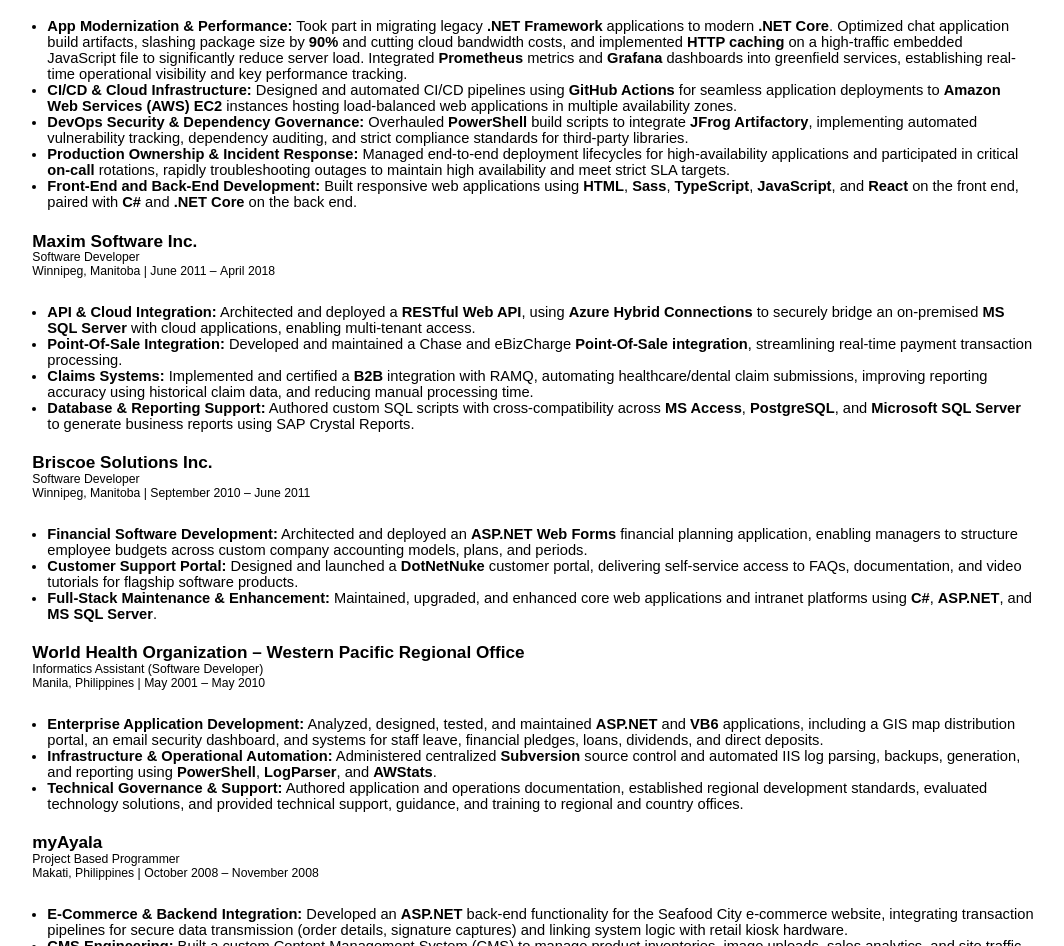
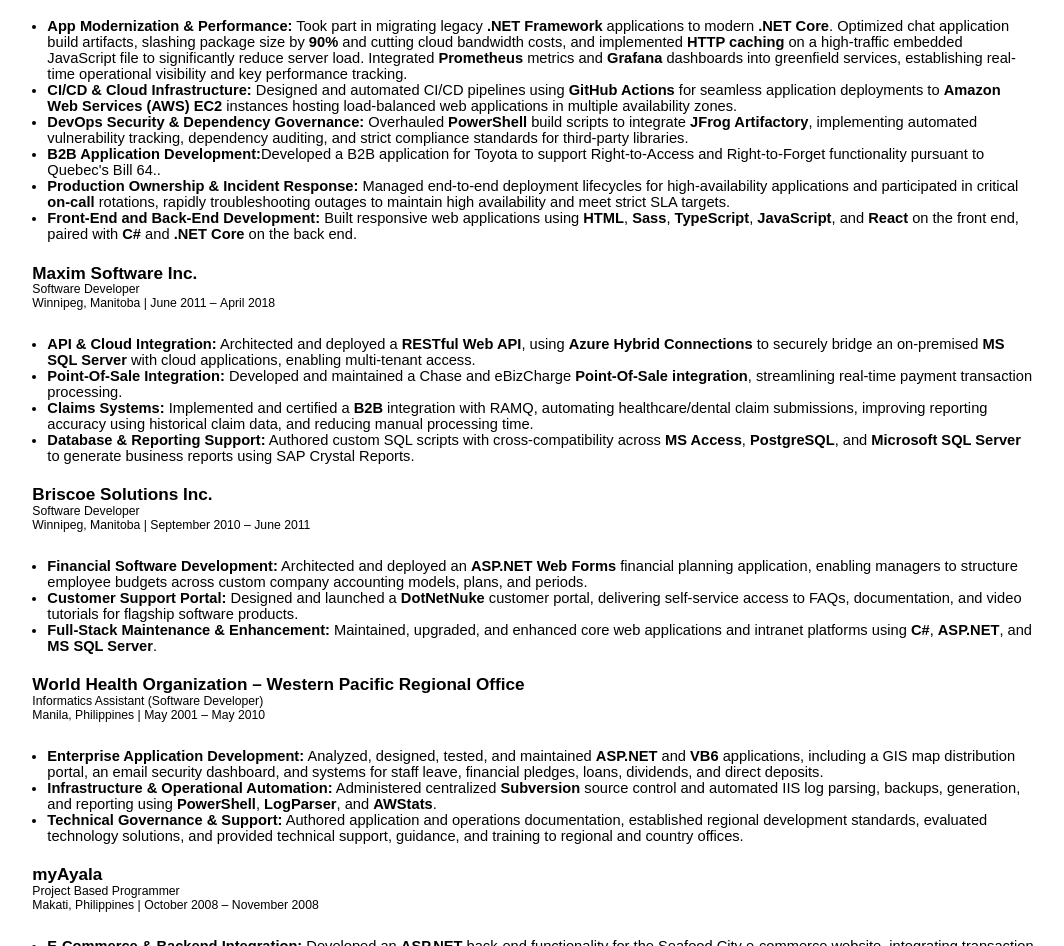
Before and after one commit to acermate433s/css-resume-garden, a website built with webpack: page src/index.html in a window 1280 px wide. Shown: the part 942-1888 px from the top of the page, without its empty margins (117-1181 px from the left). Built offline with nearby package versions, Linux system fonts and the light colour scheme.

Commit message:
Added Toyota Bill 64 work

```diff
--- a/src/index.html
+++ b/src/index.html
@@ -79,6 +79,7 @@
                     <li><strong>App Modernization &amp; Performance:</strong> Took part in migrating legacy <em>.NET Framework</em> applications to modern <em>.NET Core</em>. Optimized chat application build artifacts, slashing package size by <em>90%</em> and cutting cloud bandwidth costs, and implemented <em>HTTP caching</em> on a high-traffic embedded JavaScript file to significantly reduce server load. Integrated <em>Prometheus</em> metrics and <em>Grafana</em> dashboards into greenfield services, establishing real-time operational visibility and key performance tracking.</li>
                     <li><strong>CI/CD &amp; Cloud Infrastructure:</strong> Designed and automated CI/CD pipelines using <em>GitHub Actions</em> for seamless application deployments to <em>Amazon Web Services (AWS) EC2</em> instances hosting load-balanced web applications in multiple availability zones.</li>
                     <li><strong>DevOps Security &amp; Dependency Governance:</strong> Overhauled <em>PowerShell</em> build scripts to integrate <em>JFrog Artifactory</em>, implementing automated vulnerability tracking, dependency auditing, and strict compliance standards for third-party libraries.</li>
+                    <li><strong>B2B Application Development:</strong>Developed a B2B application for Toyota to support Right-to-Access and Right-to-Forget functionality pursuant to Quebec's Bill 64..</li>
                     <li><strong>Production Ownership &amp; Incident Response:</strong> Managed end-to-end deployment lifecycles for high-availability applications and participated in critical <em>on-call</em> rotations, rapidly troubleshooting outages to maintain high availability and meet strict SLA targets.</li>
                     <li><strong>Front-End and Back-End Development:</strong> Built responsive web applications using <em>HTML</em>, <em>Sass</em>, <em>TypeScript</em>, <em>JavaScript</em>, and <em>React</em> on the front end, paired with <em>C#</em> and <em>.NET Core</em> on the back end.</li>
                 </ul>
```
